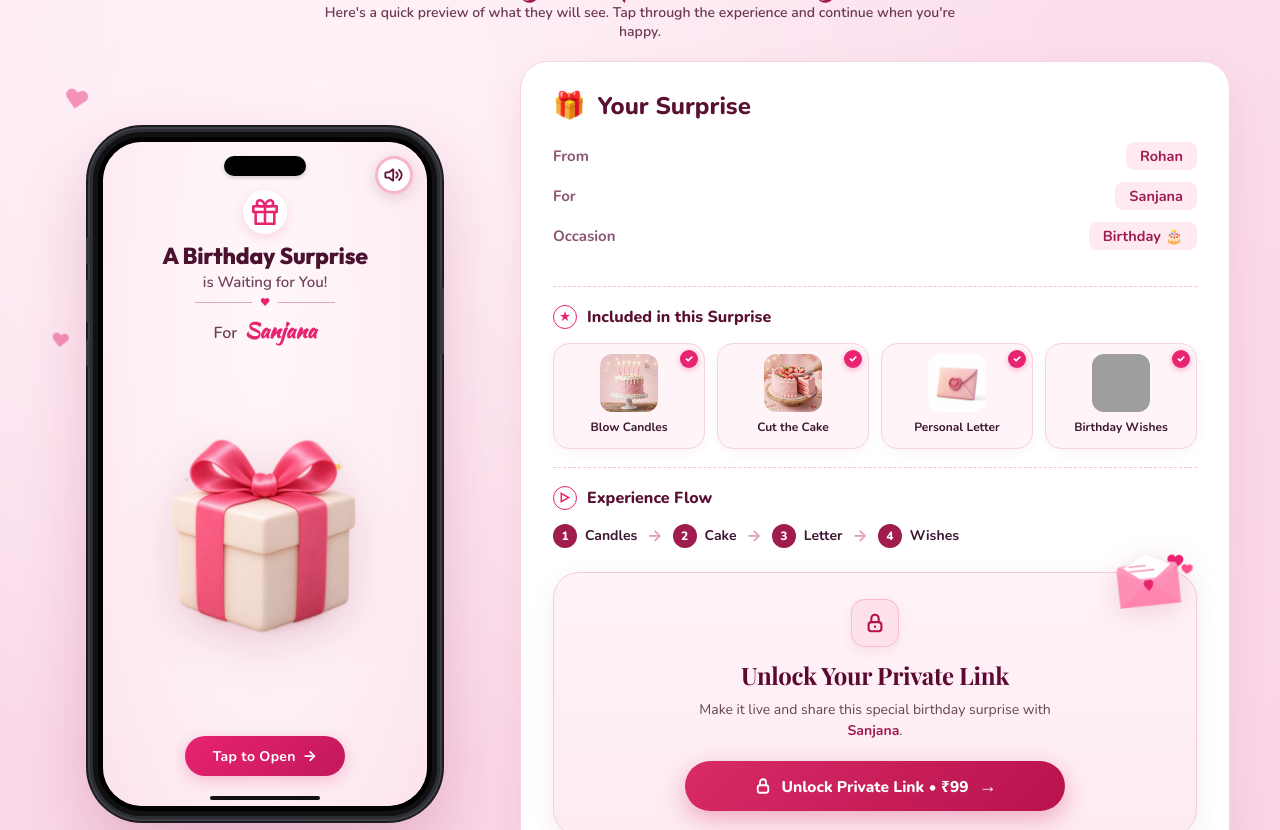
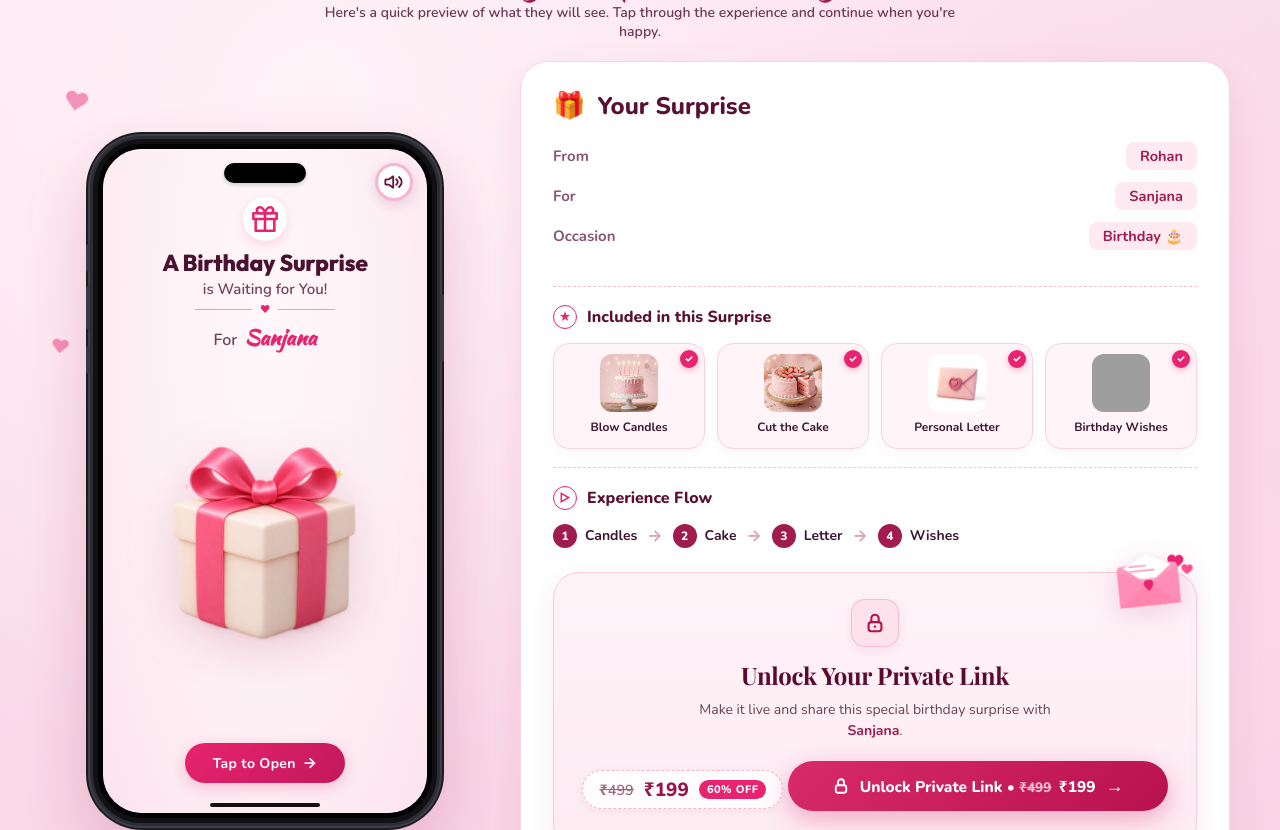
Before and after one commit to saybyme07-cpu/birthday, a plain HTML site: page review.html in a window 1280 px wide. Shown: the part 120-950 px from the top of the page. Drawn offline with nearby package versions, Linux system fonts and the light colour scheme; grey boxes are pictures that could not be loaded; a web font is replaced by a local one.

Commit message:
Update pricing to ₹199 with ₹499 original price and 60% discount badge

```diff
--- a/review.html
+++ b/review.html
@@ -1088,6 +1088,44 @@
   .unlock-sub strong {
     color: var(--rose-dark);
   }
+  .pricing-row {
+    display: inline-flex;
+    align-items: center;
+    gap: 10px;
+    background: rgba(255, 255, 255, 0.85);
+    border: 1px dashed #f6b5ce;
+    border-radius: 999px;
+    padding: 5px 16px;
+    margin: 0 auto 16px;
+    box-shadow: 0 2px 8px rgba(122, 22, 70, 0.05);
+  }
+  .price-orig {
+    font-size: 14.5px;
+    color: #9c687e;
+    text-decoration: line-through;
+    font-weight: 600;
+  }
+  .price-current {
+    font-size: 19px;
+    color: var(--crimson, #9b1348);
+    font-weight: 800;
+  }
+  .price-discount-badge {
+    background: #e8236f;
+    color: #ffffff;
+    font-size: 11px;
+    font-weight: 800;
+    padding: 2px 8px;
+    border-radius: 999px;
+    text-transform: uppercase;
+    letter-spacing: 0.5px;
+  }
+  .btn-price-orig {
+    opacity: 0.72;
+    font-size: 0.88em;
+    text-decoration: line-through;
+    margin-right: 3px;
+  }
   .btn-unlock-link {
     display: inline-flex;
     align-items: center;
@@ -1590,12 +1628,18 @@
               Make it live and share this special birthday surprise with <strong id="unlock-recipient-name">the one you love</strong>.
             </p>
 
+            <div class="pricing-row">
+              <span class="price-orig">₹499</span>
+              <span class="price-current">₹199</span>
+              <span class="price-discount-badge">60% OFF</span>
+            </div>
+
             <button class="btn-unlock-link" id="btn-unlock-link" type="button">
               <svg class="unlock-btn-lock" width="18" height="18" viewBox="0 0 24 24" fill="none" xmlns="http://www.w3.org/2000/svg">
                 <rect x="5" y="11" width="14" height="10" rx="3" stroke="#ffffff" stroke-width="2.4" fill="none"/>
                 <path d="M8 11V7C8 4.79 9.79 3 12 3C14.21 3 16 4.79 16 7V11" stroke="#ffffff" stroke-width="2.4" stroke-linecap="round"/>
               </svg>
-              <span>Unlock Private Link • ₹99</span>
+              <span>Unlock Private Link • <s class="btn-price-orig">₹499</s> ₹199</span>
               <span class="unlock-btn-arrow">→</span>
             </button>
           </div>
@@ -1935,7 +1979,7 @@
 
   // Razorpay Live Configuration
   const RAZORPAY_KEY_ID = 'rzp_live_U40IbdT5uMc3ZW';
-  const RAZORPAY_AMOUNT_PAISE = 9900; // ₹99 in paise
+  const RAZORPAY_AMOUNT_PAISE = 19900; // ₹199 in paise (Original: ₹499)
 
   // Unique key to persist unlock state per surprise
   const surpriseKey = 'saybyme_paid_' + encodeURIComponent(toName + '_' + fromName);
```
Also changed, not shown: step6.html (+46 -2 lines).
